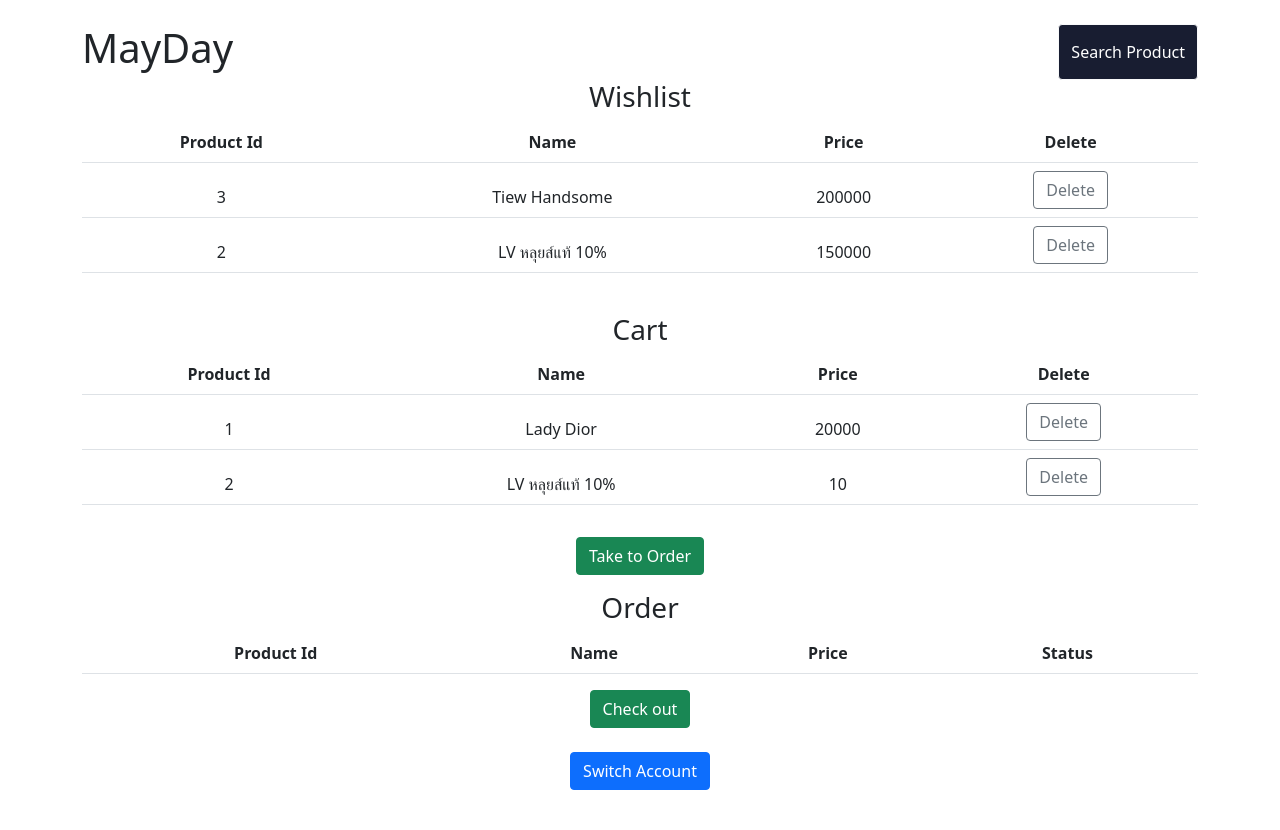
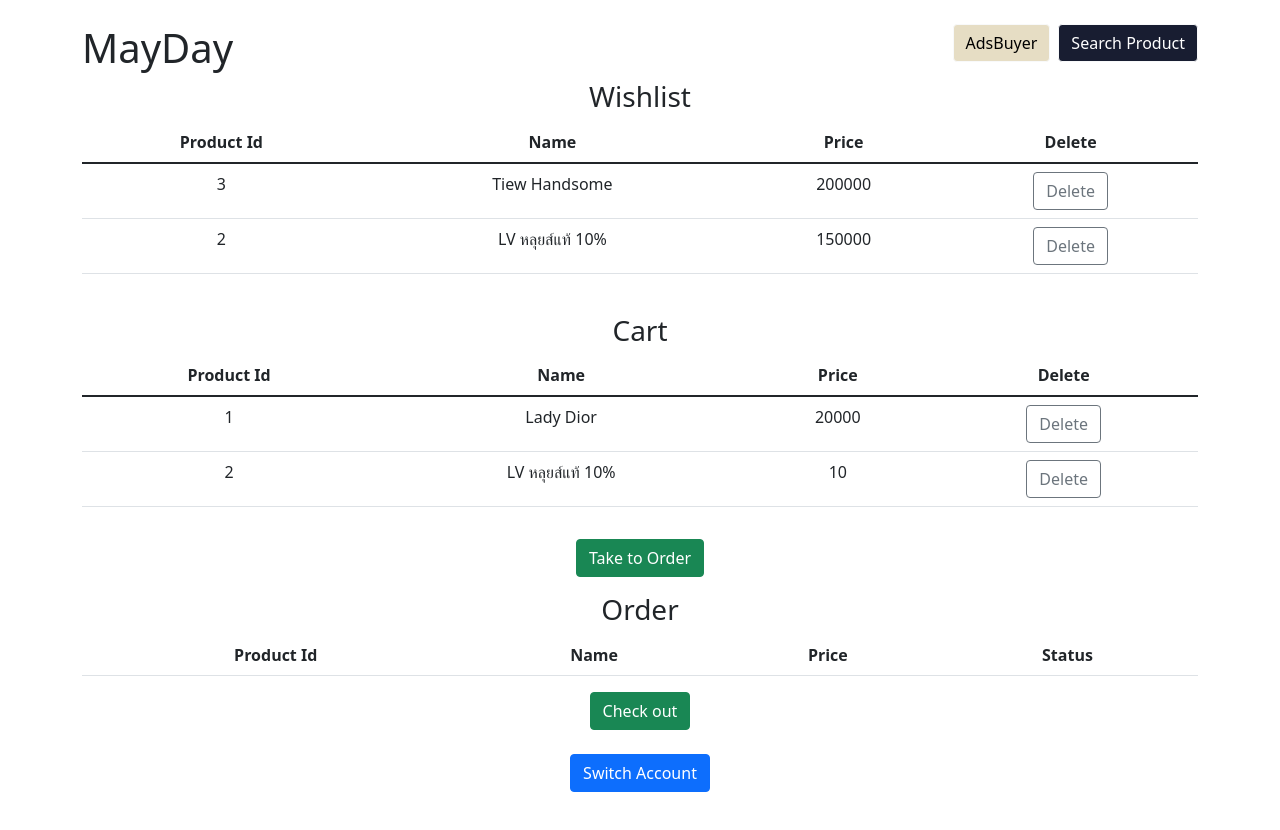
Before and after one commit to Sleepydog8/maydayLite, a React (Create React App) app in the folder frontend/: page / in a window 1280 px wide. Shown: the top 830 px of the page. Built offline with nearby package versions, Linux system fonts and the light colour scheme.

Commit message:
modify_Profile

```diff
--- a/frontend/src/views/ProfileBuyer.js
+++ b/frontend/src/views/ProfileBuyer.js
@@ -35,7 +35,7 @@ function addToWishlist(productId) {
   alert('add to wishlist complete!')
   console.log('ssss')
 }
-function ssinCart() {
+function inCart() {
   alert('in cart complete!')
   console.log('ssss')
 }
@@ -75,17 +75,26 @@ function ProfileBuyer() {
         <br />
         <div class="d-flex justify-content-between">
           <h1>MayDay</h1>
+          <div>
+            <button
+              onClick={() => (window.location.href = '/Ad')}
+              class="btn btn-light me-2"
+              style={{ backgroundColor: '#E6DDC4', color: 'black' }}
+            >
+              AdsBuyer
+            </button>
             <button
               onClick={() => (window.location.href = '/search-product')}
-            class="btn btn-light searchBtn"
+              class="btn btn-light"
               style={{ backgroundColor: '#181D31', color: 'white' }}
             >
               Search Product
             </button>
           </div>
+        </div>
         <div>
           <h3> Wishlist </h3>
-          <table class="table table-striped table-hover">
+          <table class="table table-hover">
             <thead>
               <tr>
                 <th>Product Id</th>
@@ -93,6 +102,8 @@ function ProfileBuyer() {
                 <th>Price</th>
                 <th>Delete</th>
               </tr>
+            </thead>
+            <tbody id="wishlist-productlist">
               {wishlist.map((item) => (
                 <tr id={item.ProductId}>
                   <td>{item.ProductId}</td>
@@ -108,13 +119,12 @@ function ProfileBuyer() {
                   </td>
                 </tr>
               ))}
-            </thead>
-            <tbody id="wishlist-productlist"></tbody>
+            </tbody>
           </table>
           <br></br>
 
           <h3>Cart</h3>
-          <table class="myTable table">
+          <table class="table table-hover">
             <thead>
               <tr>
                 <th>Product Id</th>
@@ -122,6 +132,8 @@ function ProfileBuyer() {
                 <th>Price</th>
                 <th>Delete</th>
               </tr>
+            </thead>
+            <tbody id="cart-productlist">
               {cart.map((item) => (
                 <tr id={item.ProductId}>
                   <td>{item.ProductId}</td>
@@ -137,15 +149,14 @@ function ProfileBuyer() {
                   </td>
                 </tr>
               ))}
-            </thead>
-            <tbody id="cart-productlist"></tbody>
+            </tbody>
           </table>
           <button class="btn btn-success mt-3 mb-3" onClick={takeToOrder}>
             Take to Order
           </button>
           <br></br>
           <h3>Order</h3>
-          <table class="table">
+          <table class="table table-hover">
             <thead>
               <tr>
                 <th>Product Id</th>
@@ -153,6 +164,8 @@ function ProfileBuyer() {
                 <th>Price</th>
                 <th>Status</th>
               </tr>
+            </thead>
+            <tbody id="order-productlist">
               {order.map((item) => (
                 <tr id={item.ProductId}>
                   <td>{item.ProductId}</td>
@@ -161,8 +174,7 @@ function ProfileBuyer() {
                   <td>{item.Status}</td>
                 </tr>
               ))}
-            </thead>
-            <tbody id="order-productlist"></tbody>
+            </tbody>
           </table>
           <button class="btn btn-success" onClick={checkout}>
             Check out
--- a/frontend/src/views/ProfileSeller.js
+++ b/frontend/src/views/ProfileSeller.js
@@ -75,7 +75,7 @@ function ProfileSeller() {
         Stock
       </button>
       <br />
-      <table class="table">
+      <table class="table table-hover">
         <thead>
           <tr>
             <th>Product Name</th>
@@ -84,6 +84,9 @@ function ProfileSeller() {
             <th>Price</th>
             <th>Delete</th>
           </tr>
+        </thead>
+
+        <tbody id="stock-ProductList">
           {productList.map((item) => (
             <tr id={item.ProductName}>
               <td>{item.ProductName}</td>
@@ -100,9 +103,7 @@ function ProfileSeller() {
               </td>
             </tr>
           ))}
-        </thead>
-
-        <tbody id="stock-ProductList"></tbody>
+        </tbody>
       </table>
       <button
         onClick={() => (window.location.href = '/')}
```
Lines whose indentation alone changed are shown as unchanged.
